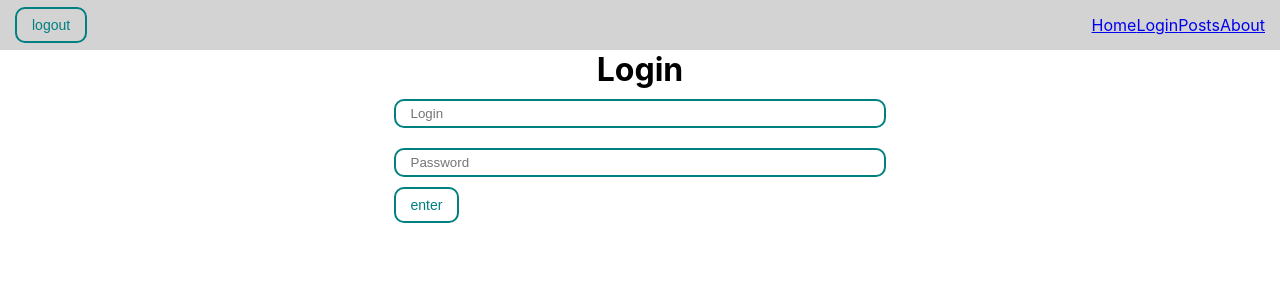
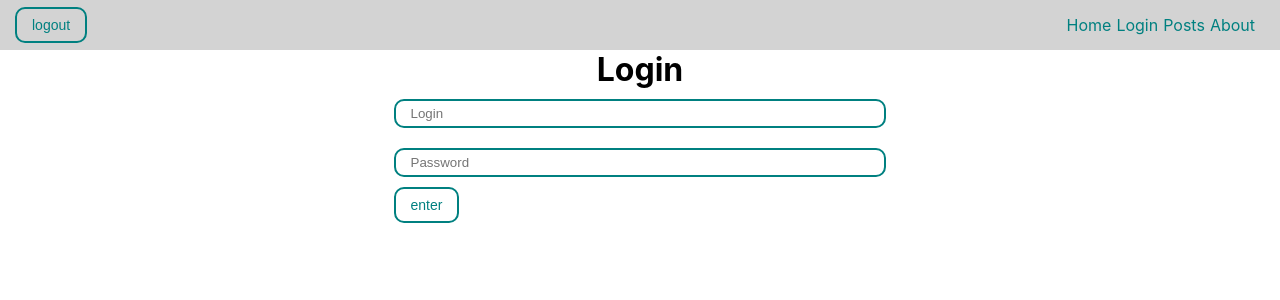
Before and after one commit to devlab22/react-posts, a React (Create React App) app: page /login in a window 1280 px wide. Shown: the top 300 px of the page. Built offline with nearby package versions, Linux system fonts and the light colour scheme.

Commit message:
20220909

```diff
--- a/src/components/UI/navbar/Navbar.module.scss
+++ b/src/components/UI/navbar/Navbar.module.scss
@@ -9,5 +9,14 @@
   }
 
   .navbar__links {
-    margin-left: auto;
+   margin-left: auto;
+   margin-right: 5px;
+   text-decoration: none;
+   color: teal;
+
+   &:hover{
+    color: darken(teal, 40%);
+   }
+
+
   }
--- a/src/components/UI/navbar/index.jsx
+++ b/src/components/UI/navbar/index.jsx
@@ -20,10 +20,10 @@ export default function Navbar() {
         <div className={styles.navbar}>
             <MyButton onClick={onLogout}>logout</MyButton>
             <div className={styles.navbar__links}>
-                <Link to='/'>Home</Link>
-                <Link to='/login'>Login</Link>
-                <Link to='/posts'>Posts</Link>
-                <Link to='/about'>About</Link>
+                <Link className={styles.navbar__links} to='/'>Home</Link>
+                <Link className={styles.navbar__links} to='/login'>Login</Link>
+                <Link className={styles.navbar__links} to='/posts'>Posts</Link>
+                <Link className={styles.navbar__links} to='/about'>About</Link>
 
             </div>
         </div>
```
